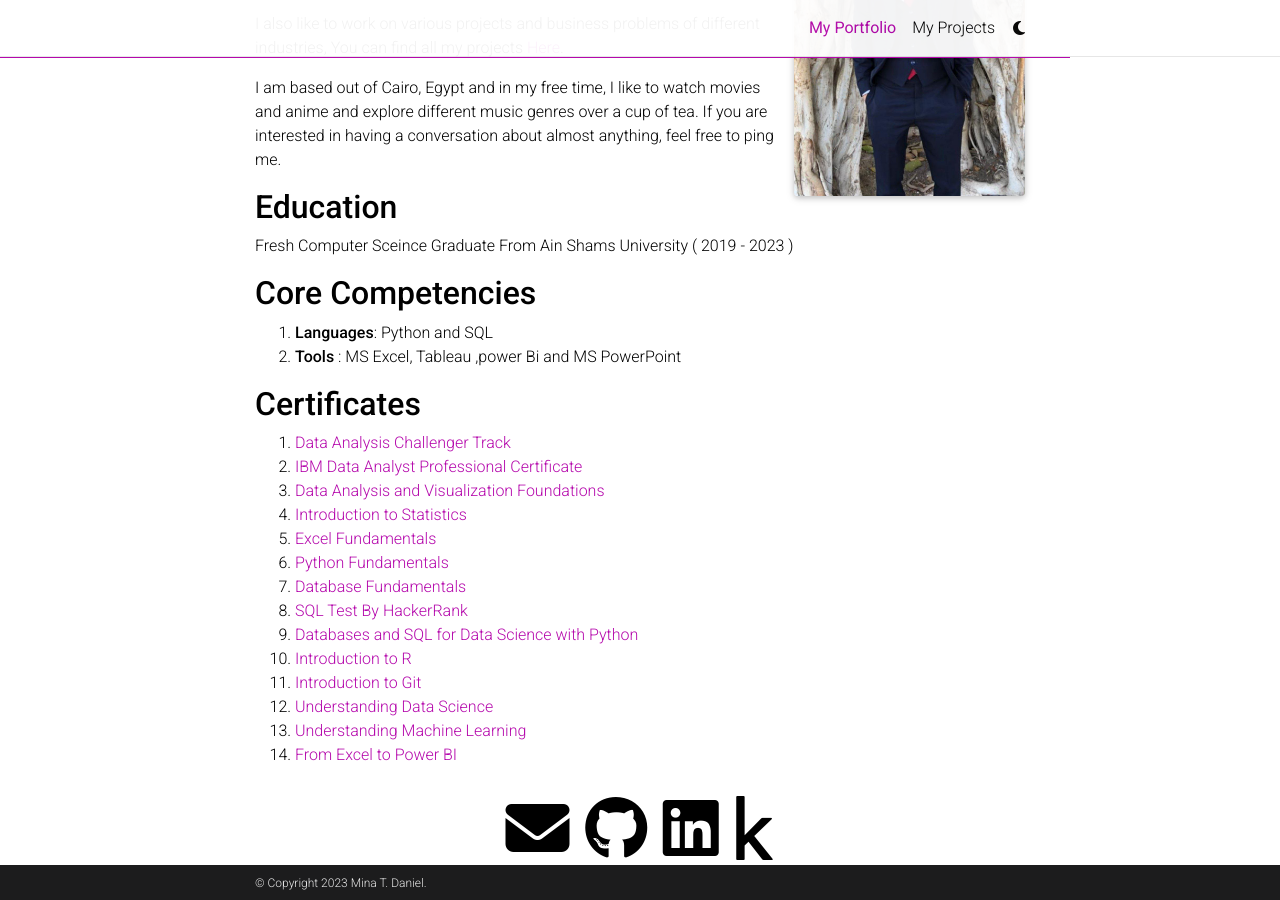
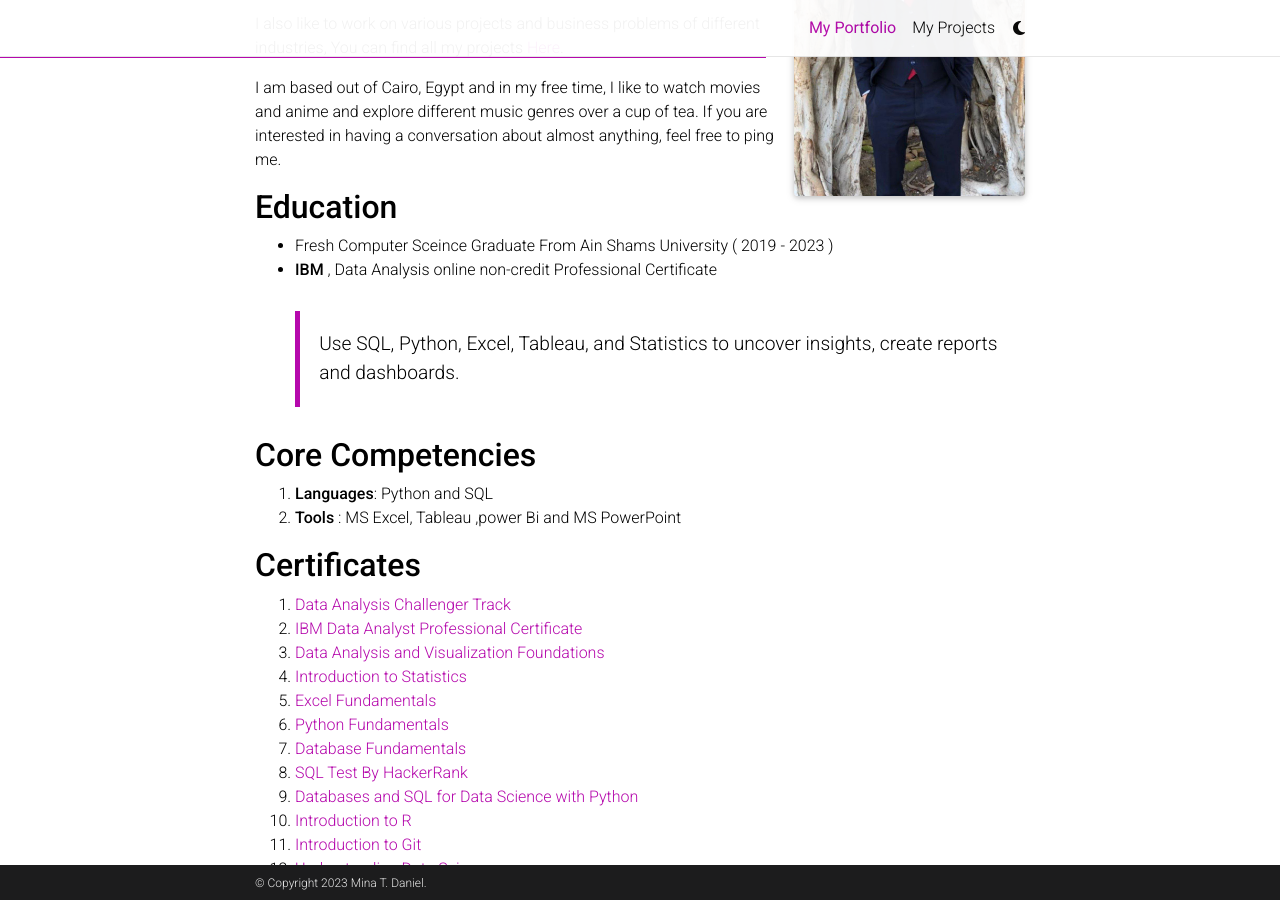
Before and after one commit to Minaaa01/Minaaa01.github.io, a Jekyll site: the page built from _pages/about.md, in a window 1280 px wide and 900 px high, scrolled down 341 px. Built offline with Jekyll 4.4.1, drawn with Linux system fonts in a browser that asks for light colours; full-size pictures stand in for the smaller copies a plugin makes; comment, search, counter and statistics services are not loaded; a style sheet for code colours, icons or effects is not loaded.

Commit message:
Update about.md

```diff
--- a/_pages/about.md
+++ b/_pages/about.md
@@ -26,7 +26,9 @@
 
 ## **Education**
 
-  Fresh Computer Sceince Graduate From Ain Shams University ( 2019 - 2023 )
+  * Fresh Computer Sceince Graduate From Ain Shams University ( 2019 - 2023 )
+  * **IBM** , Data Analysis online non-credit Professional Certificate
+     > Use SQL, Python, Excel, Tableau, and Statistics to uncover insights, create reports and dashboards.
 
 ## **Core Competencies**
 
```
